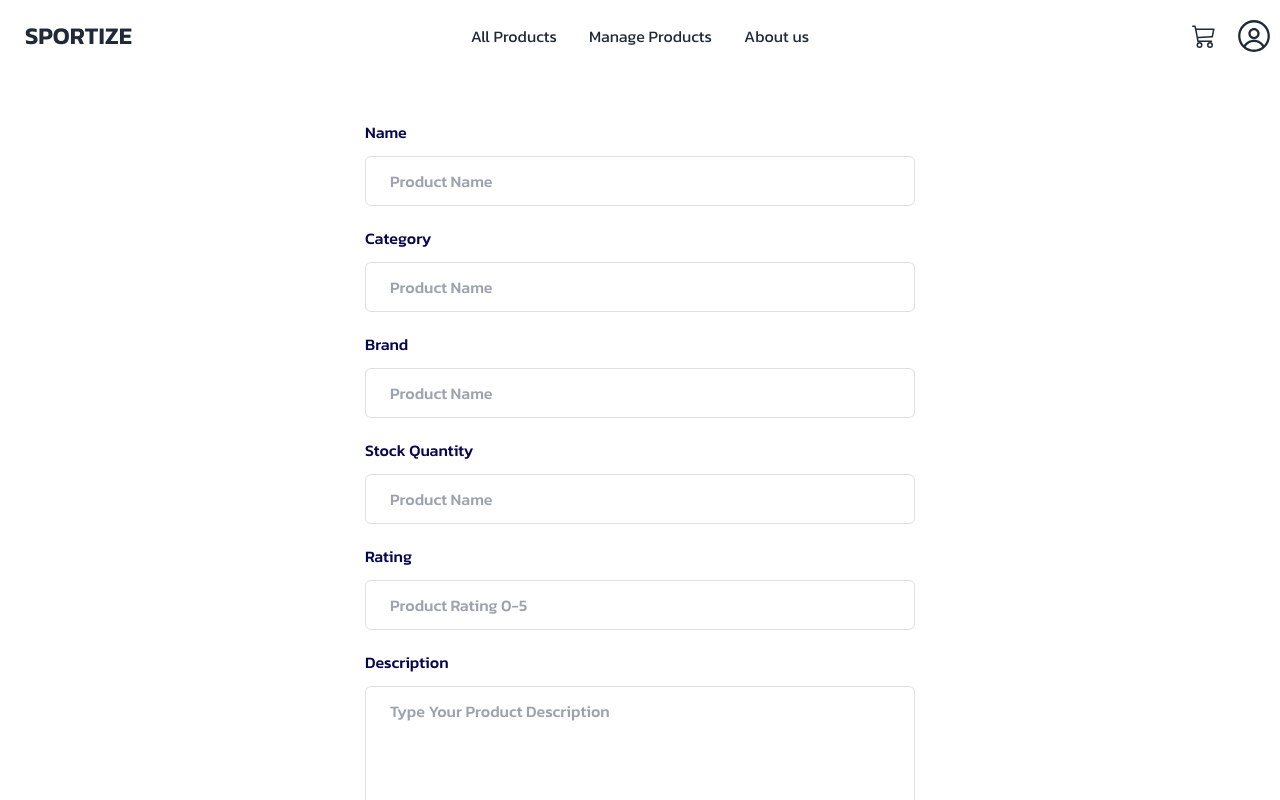
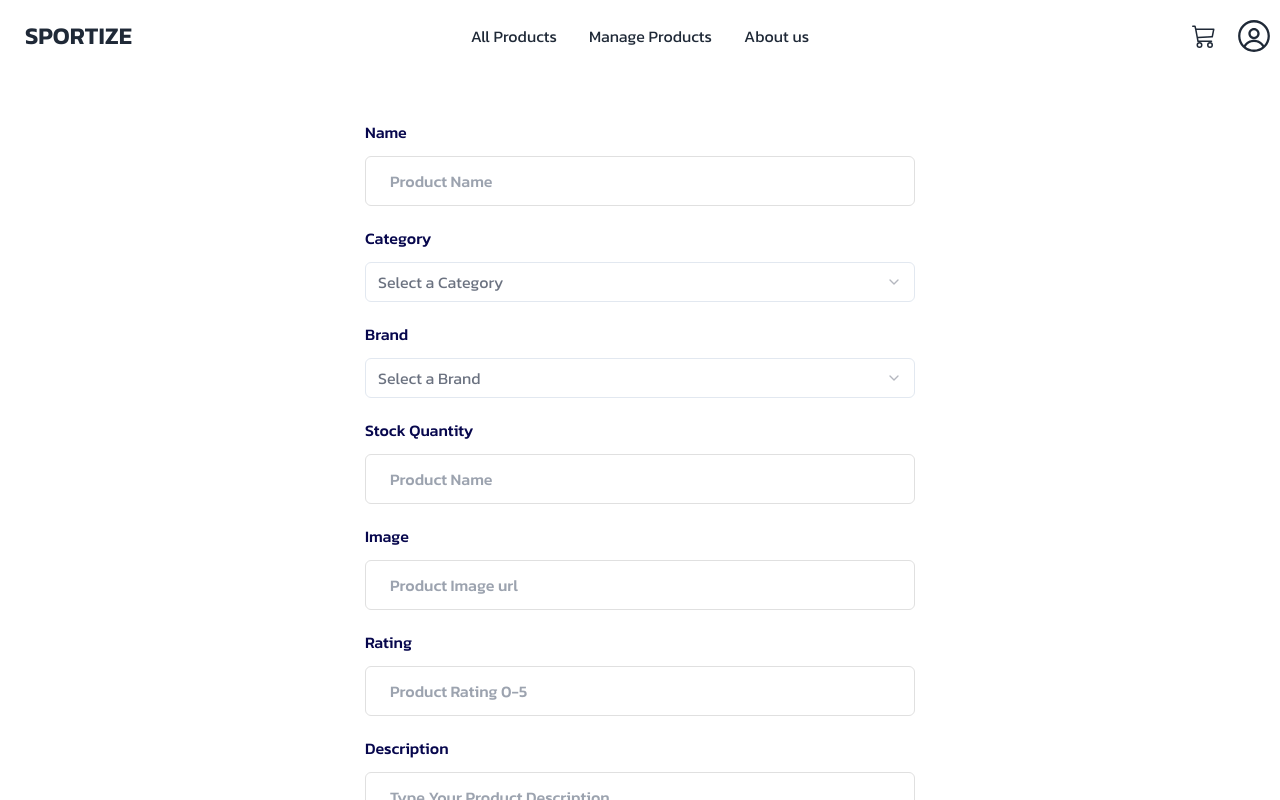
Before and after one commit to mashuq0068/sportize-client, a React (Vite) app: page /create-product in a window 1280 px wide. Shown: the top 800 px of the page. Built offline with nearby package versions, Linux system fonts and the light colour scheme.

Commit message:
installed hook form

```diff
--- a/package.json
+++ b/package.json
@@ -24,6 +24,7 @@
     "next-themes": "^0.3.0",
     "react": "^18.3.1",
     "react-dom": "^18.3.1",
+    "react-hook-form": "^7.52.1",
     "react-hot-toast": "^2.4.1",
     "react-icons": "^5.2.1",
     "react-rating": "^2.0.5",
--- a/src/components/custom/AllProducts/Filter.tsx
+++ b/src/components/custom/AllProducts/Filter.tsx
@@ -101,7 +101,7 @@ const Filter = () => {
           <DropdownMenuContent className="border border-slate-300 mt-3 w-max md:w-36">
             <DropdownMenuRadioGroup value={brand} onValueChange={handleBrand}>
               <DropdownMenuRadioItem value="puma">Puma</DropdownMenuRadioItem>
-              <DropdownMenuRadioItem value="bottom">Nike</DropdownMenuRadioItem>
+              <DropdownMenuRadioItem value="nike">Nike</DropdownMenuRadioItem>
               <DropdownMenuRadioItem value="adidas">
                 Adidas
               </DropdownMenuRadioItem>
--- a/src/components/custom/Createproduct/CreateProducts.tsx
+++ b/src/components/custom/Createproduct/CreateProducts.tsx
@@ -1,17 +1,32 @@
+import {
+  Select,
+  SelectContent,
+  SelectGroup,
+  SelectItem,
+  SelectLabel,
+  SelectTrigger,
+  SelectValue,
+} from "@/components/ui/select";
+import { useState } from "react";
+
 const CreateProducts = () => {
+  const [brand, setBrand] = useState("");
+  const [category, setCategory] = useState("");
+  const handleSubmit = (e) => {
+    e.preventDefault;
+    const name = e.target.name.value;
+    const rating = e.target.rating.value;
+  };
   return (
-
     <div className="flex items-center justify-center p-12">
-
       <div className="mx-auto w-full max-w-[550px]">
-    <form >
+        <form>
           <div className="mb-5">
-        <label
-          className="mb-3 block text-base font-medium text-[#07074D]"
-        >
+            <label className="mb-3 block text-base font-medium text-[#07074D]">
               Name
             </label>
             <input
+              required
               type="text"
               name="name"
               id="name"
@@ -20,12 +35,59 @@ const CreateProducts = () => {
             />
           </div>
           <div className="mb-5">
-        <label
-          className="mb-3 block text-base font-medium text-[#07074D]"
-        >
+            <label className="mb-3 block text-base font-medium text-[#07074D]">
               Category
             </label>
+            <Select required value={category} onValueChange={setCategory}>
+              <SelectTrigger className="w-full outline-none  text-[#6B7280] text-base">
+                <SelectValue
+                  className="text-[#6B7280] "
+                  placeholder="Select a Category"
+                />
+              </SelectTrigger>
+              <SelectContent className="">
+                <SelectGroup>
+                  <SelectItem value="golf">Golf</SelectItem>
+                  <SelectItem value="football">Football</SelectItem>
+                  <SelectItem value="cricket">Cricket</SelectItem>
+                  <SelectItem value="rugby">Rugby</SelectItem>
+                  <SelectItem value="tennis">Tennis</SelectItem>
+                  <SelectItem value="badminton">Badminton</SelectItem>
+                  <SelectItem value="basket ball">Basket Ball </SelectItem>
+                  <SelectItem value="baseball">Baseball</SelectItem>
+                </SelectGroup>
+              </SelectContent>
+            </Select>
+          </div>
+          <div  className="mb-5">
+            <label  className="mb-3 block text-base font-medium text-[#07074D]">
+              Brand
+            </label>
+            <Select required value={brand} onValueChange={setBrand}>
+              <SelectTrigger className="w-full outline-none  text-[#6B7280] text-base">
+                <SelectValue
+                  className="text-[#6B7280] "
+                  placeholder="Select a Brand"
+                />
+              </SelectTrigger>
+              <SelectContent className="">
+                <SelectGroup>
+                  <SelectLabel>Brands</SelectLabel>
+                  <SelectItem value="puma">Puma</SelectItem>
+                  <SelectItem value="nike">Nike</SelectItem>
+                  <SelectItem value="adidas">Adidas</SelectItem>
+                  <SelectItem value="reebok">Reebok</SelectItem>
+                  <SelectItem value="asics">Asics </SelectItem>
+                </SelectGroup>
+              </SelectContent>
+            </Select>
+          </div>
+          <div className="mb-5">
+            <label className="mb-3 block text-base font-medium text-[#07074D]">
+              Stock Quantity
+            </label>
             <input
+              required
               type="text"
               name="name"
               id="name"
@@ -34,40 +96,24 @@ const CreateProducts = () => {
             />
           </div>
           <div className="mb-5">
-        <label
-          className="mb-3 block text-base font-medium text-[#07074D]"
-        >
-         Brand
+            <label className="mb-3 block text-base font-medium text-[#07074D]">
+              Image
             </label>
             <input
+              required
               type="text"
               name="name"
               id="name"
-          placeholder="Product Name"
+              placeholder="Product Image url"
               className="w-full rounded-md border border-[#e0e0e0] bg-white py-3 px-6 text-base font-medium text-[#6B7280] outline-none focus:border-black focus:shadow-md"
             />
           </div>
           <div className="mb-5">
-        <label
-          className="mb-3 block text-base font-medium text-[#07074D]"
-        >
-         Stock Quantity
-        </label>
-        <input
-          type="text"
-          name="name"
-          id="name"
-          placeholder="Product Name"
-          className="w-full rounded-md border border-[#e0e0e0] bg-white py-3 px-6 text-base font-medium text-[#6B7280] outline-none focus:border-black focus:shadow-md"
-        />
-      </div>
-      <div className="mb-5">
-        <label
-          className="mb-3 block text-base font-medium text-[#07074D]"
-        >
+            <label className="mb-3 block text-base font-medium text-[#07074D]">
               Rating
             </label>
             <input
+              required
               type="number"
               name="name"
               id="name"
@@ -77,13 +123,12 @@ const CreateProducts = () => {
           </div>
 
           <div className="mb-5">
-        <label
-          className="mb-3 block text-base font-medium text-[#07074D]"
-        >
+            <label className="mb-3 block text-base font-medium text-[#07074D]">
               Description
             </label>
             <textarea
               rows={4}
+              required
               name="description"
               id="description"
               placeholder="Type Your Product Description"
@@ -91,9 +136,7 @@ const CreateProducts = () => {
             ></textarea>
           </div>
           <div>
-        <button
-          className="hover:shadow-form rounded-md bg-black py-3 px-8 text-base font-medium text-white outline-none"
-        >
+            <button className="hover:shadow-form rounded-md bg-black py-3 px-8 text-base font-medium text-white outline-none">
               Create New
             </button>
           </div>
--- a/src/components/custom/Navbar/Navbar.tsx
+++ b/src/components/custom/Navbar/Navbar.tsx
@@ -50,9 +50,12 @@ const Navbar = () => {
             {navItems}
           </ul>
         </div>
-        <a className="btn btn-ghost text-xl xl:text-2xl font-semibold">
+        <NavLink
+          to="/"
+          className="btn btn-ghost text-xl xl:text-2xl font-semibold"
+        >
           SPORTIZE
-        </a>
+        </NavLink>
       </div>
       <div className="navbar-center hidden lg:flex">
         <ul className="menu text-base menu-horizontal px-1">{navItems}</ul>
```
Also changed, not shown: 1 other file (tests, documents, lock files or other folders). Lines whose indentation alone changed are shown as unchanged.
